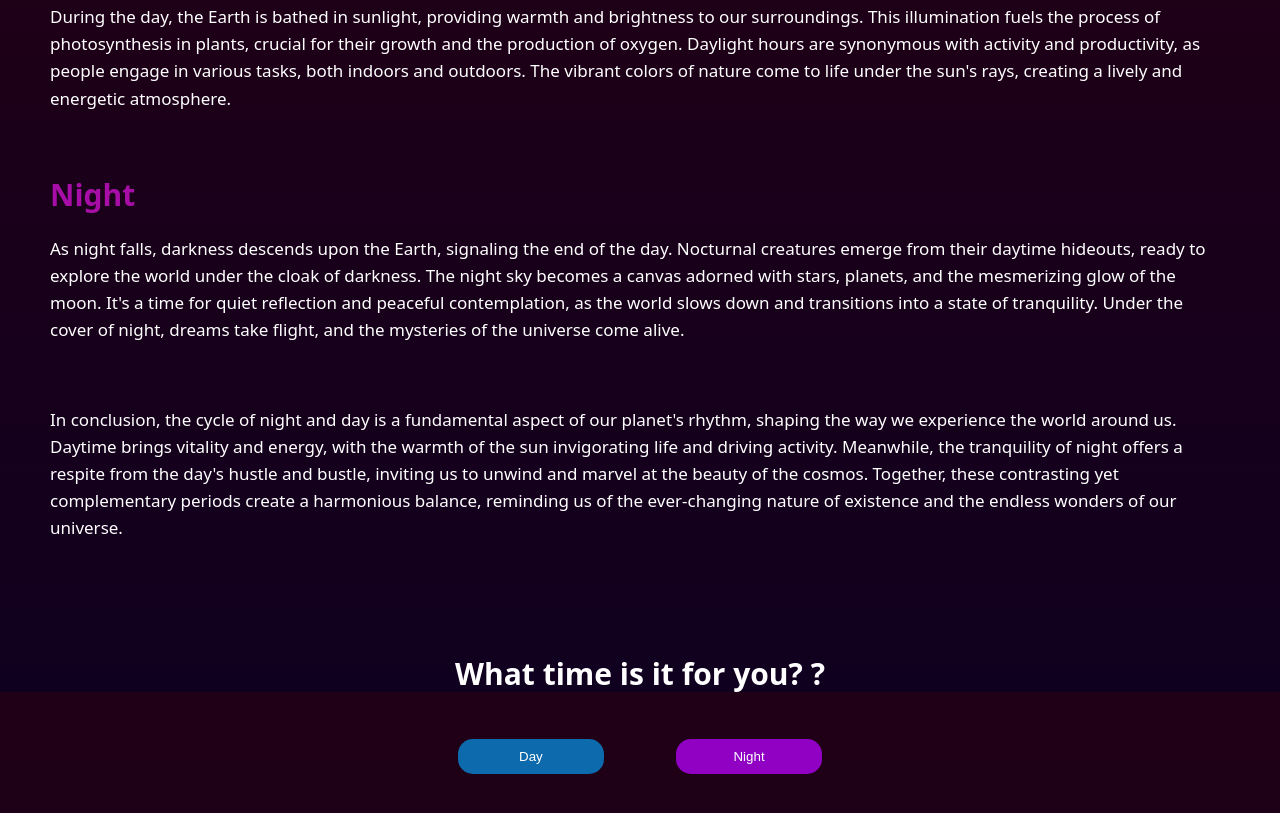
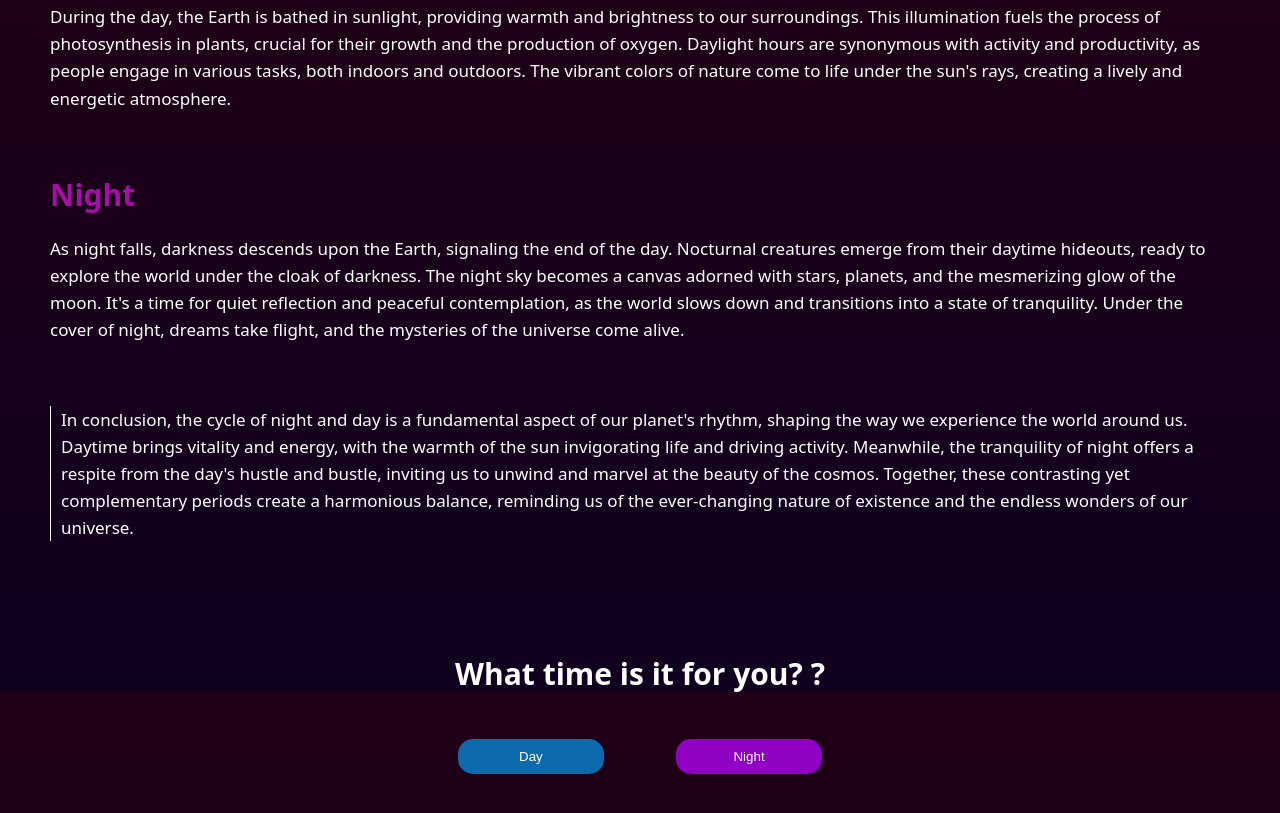
Before and after one commit to HasnaeAmr/Day-Night-Scroll, a plain HTML site: page index.html in a window 1280 px wide. Shown: the part 908-1721 px from the top of the page. Drawn offline with Linux system fonts and the light colour scheme.

Commit message:
Update style.css

```diff
--- a/Style/style.css
+++ b/Style/style.css
@@ -2,6 +2,10 @@
     margin: 0;
     padding: 0;
 }
+html {
+    scroll-behavior: smooth;
+}
+
 ul{
     list-style: none;
 }
@@ -97,7 +101,7 @@ header ul li a:hover , .active{
     line-height: 1.6;
     font-size: 17px;
 }
-.content .sam{
+.content .sum{
     border-left: 1px solid white;
     padding: 0px 10px;
 }
```
